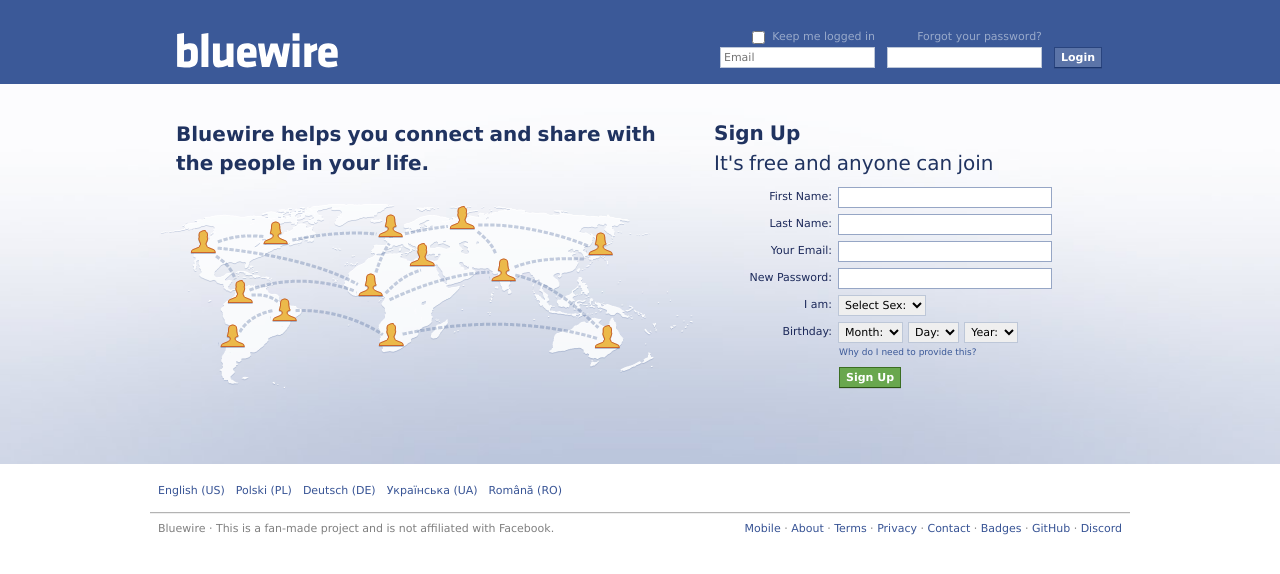
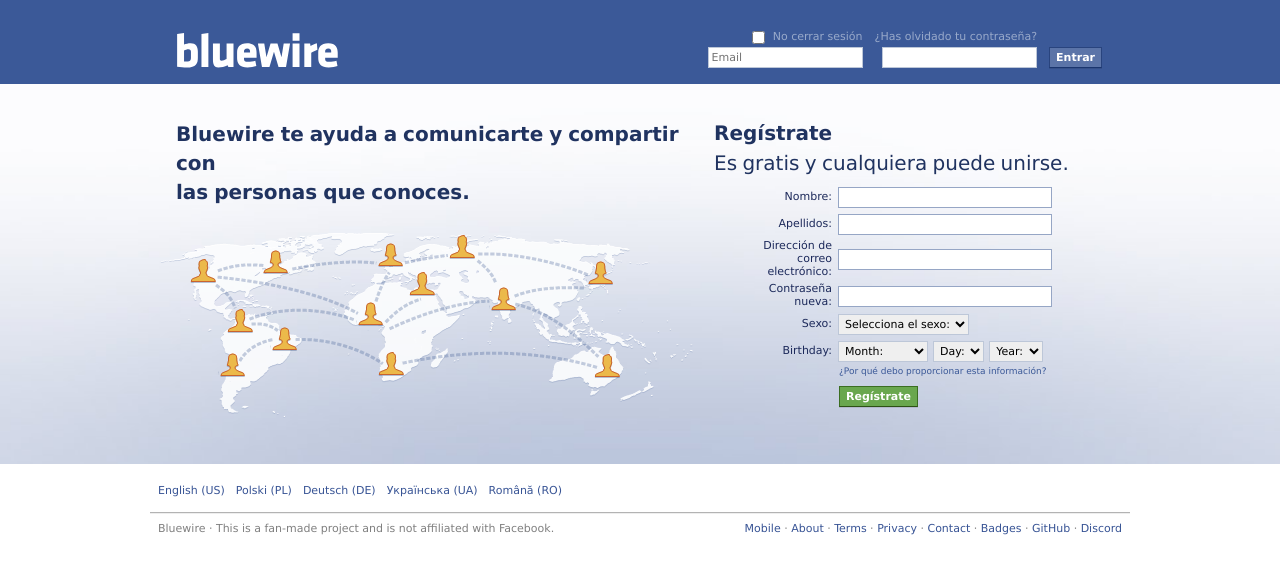
Before and after one commit to Bluewire-OSS/templates, a Flask app: page / in a window 1280 px wide. Shown: the top 574 px of the page. Run offline with Flask 3, Linux system fonts and the light colour scheme.

Commit message:
Update index.html

```diff
--- a/templates/index.html
+++ b/templates/index.html
@@ -5,7 +5,7 @@
     <meta name="viewport" content="width=device-width, initial-scale=1.0">
     <link rel="icon" type="image/x-icon" href="{{ url_for('static', filename='bluewire-favicon.png') }}">
     <link rel="stylesheet" href="{{ url_for('static', filename='styles.css') }}">
-    <title>Welcome to Bluewire</title>
+    <title>Bienvenido a Bluewire</title>
 </head>
 <body>
     <div class="menubar">
@@ -16,10 +16,10 @@
                     <tr>
                         <td class="login-form-label-field login-form-label-remember">
                             <input type="checkbox" class="input-checkbox" value="1" id="persistent" name="persistent" tabindex="3">
-                            <label id="label-persistent" for="persistent">Keep me logged in</label>
+                            <label id="label-persistent" for="persistent">No cerrar sesión</label>
                         </td>
                         <td class="login-form-label-field">
-                            <a href="/reset_password">Forgot your password?</a>
+                            <a href="/reset_password">¿Has olvidado tu contraseña?</a>
                         </td>
                         <td class="login-form-last-field login-form-label-field"></td>
                     </tr>
@@ -32,7 +32,7 @@
                         </td>
                         <td class="login-form-last-field">
                             <div class="inner">
-                                <button class="login-button">Login</button>
+                                <button class="login-button">Entrar</button>
                             </div>
                         </td>
                     </tr>
@@ -43,20 +43,20 @@
     <div class="content">
         <div class="content-area">
             <div class="content-left">
-                <h3 class="content-header">Bluewire helps you connect and share with<br>the people in your life.</h3>
+                <h3 class="content-header">Bluewire te ayuda a comunicarte y compartir con<br>las personas que conoces.</h3>
                 <div class="content-map"></div>
             </div>
             <div class="content-right">
                 <div class="sign-up-header">
-                    <div class="sign-up-headline">Sign Up</div>
-                    <div class="sign-up-tagline">It's free and anyone can join</div>
+                    <div class="sign-up-headline">Regístrate</div>
+                    <div class="sign-up-tagline">Es gratis y cualquiera puede unirse.</div>
                 </div>
                 <div id="sign-up-content">
                     <form id="sign-up-form">
                         <table class="sign-up-table">
                             <tbody>
                                 <tr>
-                                    <td class="label"><label for="firstname">First Name:</label></td>
+                                    <td class="label"><label for="firstname">Nombre:</label></td>
                                     <td>
                                         <div class="field-container">
                                             <input type="text" class="input-text" id="firstname" name="firstname" value="" required>
@@ -64,7 +64,7 @@
                                     </td>
                                 </tr>
                                 <tr>
-                                    <td class="label"><label for="lastname">Last Name:</label></td>
+                                    <td class="label"><label for="lastname">Apellidos:</label></td>
                                     <td>
                                         <div class="field-container">
                                             <input type="text" class="input-text" id="lastname" name="lastname" value="" required>
@@ -72,7 +72,7 @@
                                     </td>
                                 </tr>
                                 <tr>
-                                    <td class="label"><label for="reg-email">Your Email:</label></td>
+                                    <td class="label"><label for="reg-email">Dirección de correo electrónico:</label></td>
                                     <td>
                                         <div class="field-container">
                                             <input type="email" class="input-text" id="reg-email" name="reg-email" value="" required>
@@ -80,7 +80,7 @@
                                     </td>
                                 </tr>
                                 <tr>
-                                    <td class="label"><label for="reg-passwd">New Password:</label></td>
+                                    <td class="label"><label for="reg-passwd">Contraseña nueva:</label></td>
                                     <td>
                                         <div class="field-container">
                                             <input type="password" class="input-password" id="reg-passwd" name="reg-passwd" value="" required>
@@ -88,13 +88,13 @@
                                     </td>
                                 </tr>
                                 <tr>
-                                    <td class="label"><label for="sex">I am:</label></td>
+                                    <td class="label"><label for="sex">Sexo:</label></td>
                                     <td>
                                         <div class="field-container">
                                             <select class="select" name="sex" id="sex" required>
-                                                <option value="0">Select Sex:</option>
-                                                <option value="1">Female</option>
-                                                <option value="2">Male</option>
+                                                <option value="0">Selecciona el sexo:</option>
+                                                <option value="1">Mujer</option>
+                                                <option value="2">Hombre</option>
                                             </select>
                                         </div>
                                     </td>
@@ -119,7 +119,7 @@
                                     <td></td>
                                     <td>
                                         <div id="provide-warning">
-                                            <a href="#" title="Click for more information" rel="dialog">Why do I need to provide this?</a>
+                                            <a href="#" title="Click for more information" rel="dialog">¿Por qué debo proporcionar esta información?</a>
                                         </div>
                                     </td>
                                 </tr>
@@ -128,7 +128,7 @@
                         <input type="hidden" id="referrer" name="referrer" value="116">
                         <input type="hidden" id="md5pass" name="md5pass" value="">
                         <div class="reg-btn clearfix">
-                            <button type="submit" class="sign-up-button">Sign Up</button>
+                            <button type="submit" class="sign-up-button">Regístrate</button>
                         </div>
                     </form>
                 </div>
@@ -190,8 +190,8 @@
     yearSelect.appendChild(defaultYearOption);
 
     var months = [
-            "Jan", "Feb", "Mar", "Apr", "May", "Jun",
-            "Jul", "Aug", "Sept", "Oct", "Nov", "Dec"
+            "Enero", "Febrero", "Marzo", "Abril", "Mayo", "Junio",
+            "Julio", "Agosto", "Septiembre", "Octubre", "Noviembre", "Diciembre"
     ];
 
     for (var index = 0; index < months.length; index++) {
```
